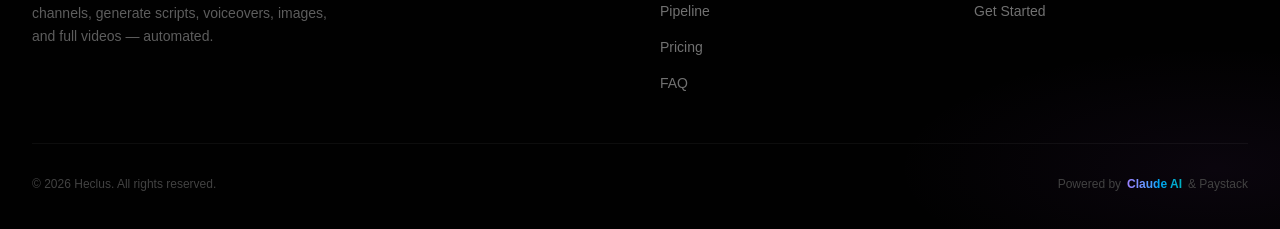
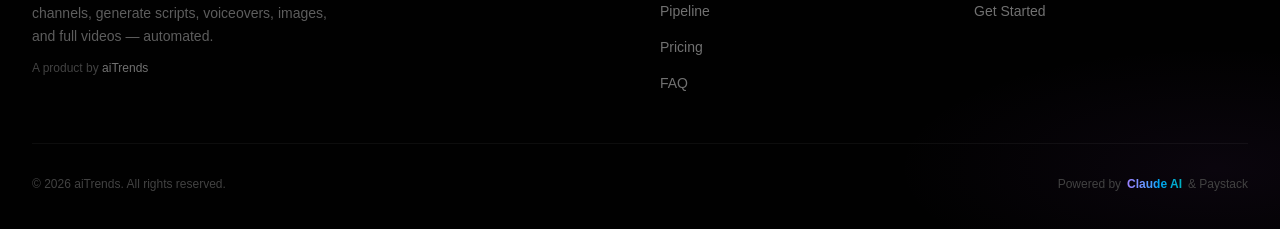
Before and after one commit to Snyefene/heclus-landing-page, a Next.js app: page / in a window 1280 px wide. Shown: the part 6952-7181 px from the top of the page. Built offline with nearby package versions, Linux system fonts and the light colour scheme; no server answers; a web font is replaced by a local one.

Commit message:
Add favicon and aiTrends branding to landing page
Co-Authored-By: Claude Sonnet 4.6 <noreply@anthropic.com>

```diff
--- a/app/layout.tsx
+++ b/app/layout.tsx
@@ -22,6 +22,9 @@ export const metadata: Metadata = {
     "thumbnail generator",
     "video pipeline",
   ],
+  icons: {
+    icon: "/logo.svg",
+  },
   openGraph: {
     title: "Heclus — AI YouTube Video Factory",
     description:
--- a/components/Footer.tsx
+++ b/components/Footer.tsx
@@ -35,6 +35,10 @@ export default function Footer() {
               The AI-powered YouTube video factory. Analyze channels, generate
               scripts, voiceovers, images, and full videos — automated.
             </p>
+            <p className="text-xs mt-3" style={{ color: "oklch(0.38 0 0)" }}>
+              A product by{" "}
+              <span style={{ color: "oklch(0.55 0 0)", fontWeight: 500 }}>aiTrends</span>
+            </p>
           </div>
 
           {/* Link columns */}
@@ -66,7 +70,7 @@ export default function Footer() {
           style={{ borderTop: "1px solid oklch(1 0 0 / 0.05)" }}
         >
           <p className="text-xs" style={{ color: "oklch(0.38 0 0)" }}>
-            © {new Date().getFullYear()} Heclus. All rights reserved.
+            © {new Date().getFullYear()} aiTrends. All rights reserved.
           </p>
           <div className="flex items-center gap-1.5 text-xs" style={{ color: "oklch(0.38 0 0)" }}>
             <span>Powered by</span>
```
